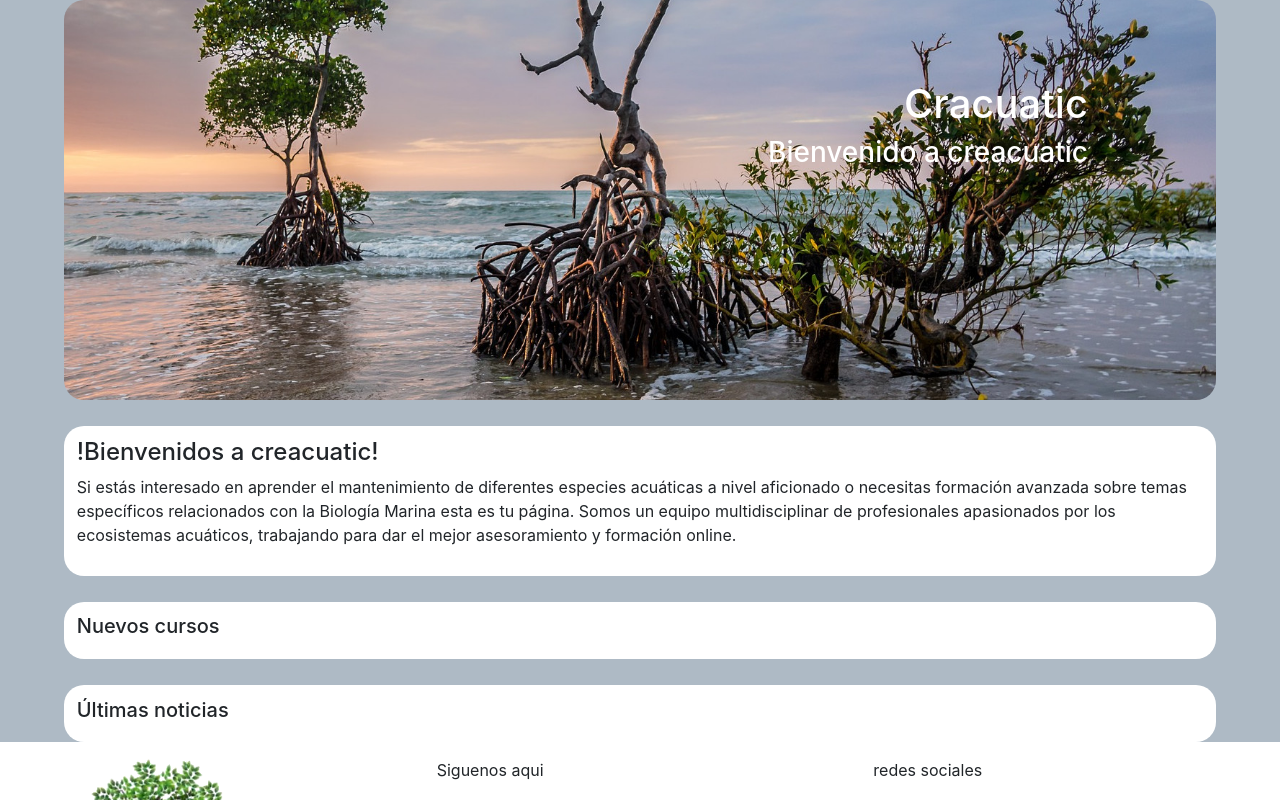
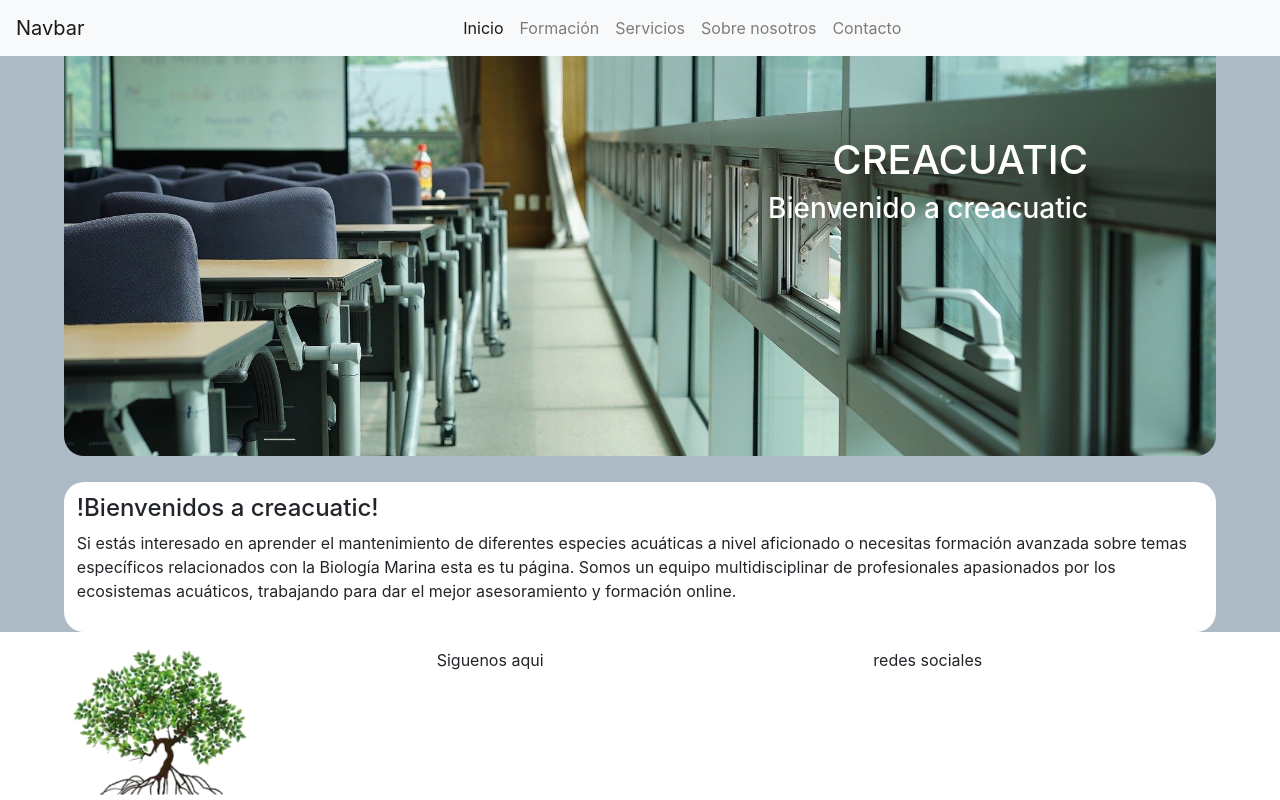
Before and after one commit to shamandul/Creacuatic-v4, a React (Create React App) app: page /formacion in a window 1280 px wide. Shown: the top 800 px of the page. Built offline with nearby package versions, Linux system fonts and the light colour scheme; no server answers; the database is empty.

Commit message:
Creacion de rutas y nuevas paginas

```diff
--- a/package.json
+++ b/package.json
@@ -11,6 +11,7 @@
     "firebase-tools": "^7.13.0",
     "react": "^16.12.0",
     "react-dom": "^16.12.0",
+    "react-router-dom": "^5.1.2",
     "react-scripts": "3.3.1"
   },
   "scripts": {
--- /dev/null
+++ b/src/components/App.js
@@ -0,0 +1,20 @@
+import React from 'react'
+import {BrowserRouter, Route} from 'react-router-dom'
+import Inicio from '../pages/Inicio'
+import Formacion from '../pages/Formacion'
+import Servicios from '../pages/Servicios'
+import About from '../pages/About'
+import Contacto from '../pages/Contacto'
+
+function App(){
+    return(
+        <BrowserRouter>
+            <Route exact path="/" component={ Inicio }/>
+            <Route exact path="/formacion" component={ Formacion }/>
+            <Route exact path="/servicios" component={ Servicios }/>
+            <Route exact path="/about" component={ About }/>
+            <Route exact path="/contacto" component={ Contacto }/>
+        </BrowserRouter>
+    )
+}
+export default App
--- a/src/components/Cabecera.js
+++ b/src/components/Cabecera.js
@@ -12,7 +12,7 @@ class Cabecera extends Component{
                 backgroundImage: `url(${img})`
             }}>
                 <div className="text-head">
-                    <h1 className="text-sm-center text-md-right">{title}</h1>
+                    <h1 className="text-sm-center text-uppercase text-md-right">{title}</h1>
                     <h3 className="text-sm-center text-md-right">{subtitle}</h3>
                 </div>
 
--- /dev/null
+++ b/src/components/Navegador.js
@@ -0,0 +1,37 @@
+import React, { Component } from 'react'
+import { Link } from 'react-router-dom'
+
+class Navegador extends Component{
+render(){
+
+    return(
+        <nav className="navbar navbar-expand-lg navbar-light bg-light">
+            <Link className="navbar-brand" to="/">Navbar</Link>
+            <button className="navbar-toggler" type="button" data-toggle="collapse" data-target="#navbarNavDropdown" aria-controls="navbarNavDropdown" aria-expanded="false" aria-label="Toggle navigation">
+                <span className="navbar-toggler-icon"></span>
+            </button>
+            <div className="collapse navbar-collapse " id="navbarNavDropdown">
+                <ul className="navbar-nav mx-auto">
+                    <li className="nav-item active">
+                        <Link className="nav-link" to="/">Inicio</Link>
+                    </li>
+                    <li className="nav-item">
+                        <Link className="nav-link" to="/formacion">Formación</Link>
+                    </li>
+                    <li className="nav-item">
+                        <Link className="nav-link" to="/servicios">Servicios</Link>
+                    </li>
+                    <li className="nav-item">
+                        <Link className="nav-link" to="/about">Sobre nosotros</Link>
+                    </li>
+                    <li className="nav-item">
+                        <Link className="nav-link" to="/contacto">Contacto</Link>
+                    </li>
+                </ul>
+            </div>
+        </nav>
+    )
+}
+}
+
+export default Navegador
--- a/src/components/styles/Cabecera.css
+++ b/src/components/styles/Cabecera.css
@@ -4,7 +4,6 @@
     padding-left: 10vw;
     padding-right: 10vw;
     color: #fff;
-
 }
 .container-head{
     height: 50vh;
@@ -12,5 +11,6 @@
     background-position: bottom;
     margin-left: 5%;
     margin-right: 5%;
-    border-radius: 20px;
+    border-bottom-left-radius: 20px;
+    border-bottom-right-radius: 20px;
 }
--- a/src/index.js
+++ b/src/index.js
@@ -1,9 +1,9 @@
 import React from 'react'
 import ReactDOM from 'react-dom'
 import 'bootstrap/dist/css/bootstrap.css'
-import Inicio from './pages/Inicio';
+import App from './components/App';
 
 const container = document.getElementById("root")
 
 
-ReactDOM.render(<Inicio />,container);
+ReactDOM.render(<App />,container);
--- /dev/null
+++ b/src/pages/About.js
@@ -0,0 +1,12 @@
+import React, { Component } from 'react'
+
+class About extends Component{
+
+    render(){
+
+        return(
+            <p>Acerca de ...</p>
+        )
+    }
+}
+export default About
--- /dev/null
+++ b/src/pages/Contacto.js
@@ -0,0 +1,10 @@
+import React, { Component } from 'react'
+
+class Contacto extends Component{
+    render(){
+        return(
+            <p>contacto</p>
+        )
+    }
+}
+export default Contacto
--- /dev/null
+++ b/src/pages/Formacion.js
@@ -0,0 +1,28 @@
+import React, { Component } from 'react'
+import Navegador from '../components/Navegador'
+import Cabecera from '../components/Cabecera'
+import Description from '../components/Description'
+import Footer from '../components/Footer'
+import imagen from '../images/aula.jpg'
+
+class Formacion extends Component{
+    render(){
+        return(
+            <React.Fragment>
+                <Navegador/>
+                <Cabecera
+                    title="Creacuatic"
+                    subtitle="Bienvenido a creacuatic"
+                    img = {imagen}
+                />
+                <Description
+                    title="!Bienvenidos a creacuatic!"
+                    descripcion="Si estás interesado en aprender el mantenimiento de diferentes especies acuáticas a nivel aficionado o necesitas formación avanzada sobre temas específicos relacionados con la Biología Marina esta es tu página.
+                    Somos un equipo multidisciplinar de profesionales apasionados por los ecosistemas acuáticos, trabajando para dar el mejor asesoramiento y formación online."
+                />
+                <Footer/>
+            </React.Fragment>
+        )
+    }
+}
+export default Formacion
--- a/src/pages/Inicio.js
+++ b/src/pages/Inicio.js
@@ -5,6 +5,7 @@ import Description from '../components/Description'
 import Ultimos from '../components/Ultimos'
 import './Styles/inicio.css'
 import Footer from '../components/Footer'
+import Navegador from '../components/Navegador'
 import Db from './FirebaseDB'
 
 
@@ -69,8 +70,9 @@ class Inicio extends Component{
         })
         return(
             <React.Fragment>
+                <Navegador/>
                 <Cabecera
-                title="Cracuatic"
+                    title="Creacuatic"
                     subtitle="Bienvenido a creacuatic"
                     img = {imagen}
                 />
--- /dev/null
+++ b/src/pages/Servicios.js
@@ -0,0 +1,10 @@
+import React, { Component } from 'react'
+
+class Servicios extends Component{
+    render(){
+        return(
+            <p>Servicios</p>
+        )
+    }
+}
+export default Servicios
```
Also changed, not shown: src/images/aula.jpg (added), 1 other file (tests, documents, lock files or other folders). Lines whose indentation alone changed are shown as unchanged.
